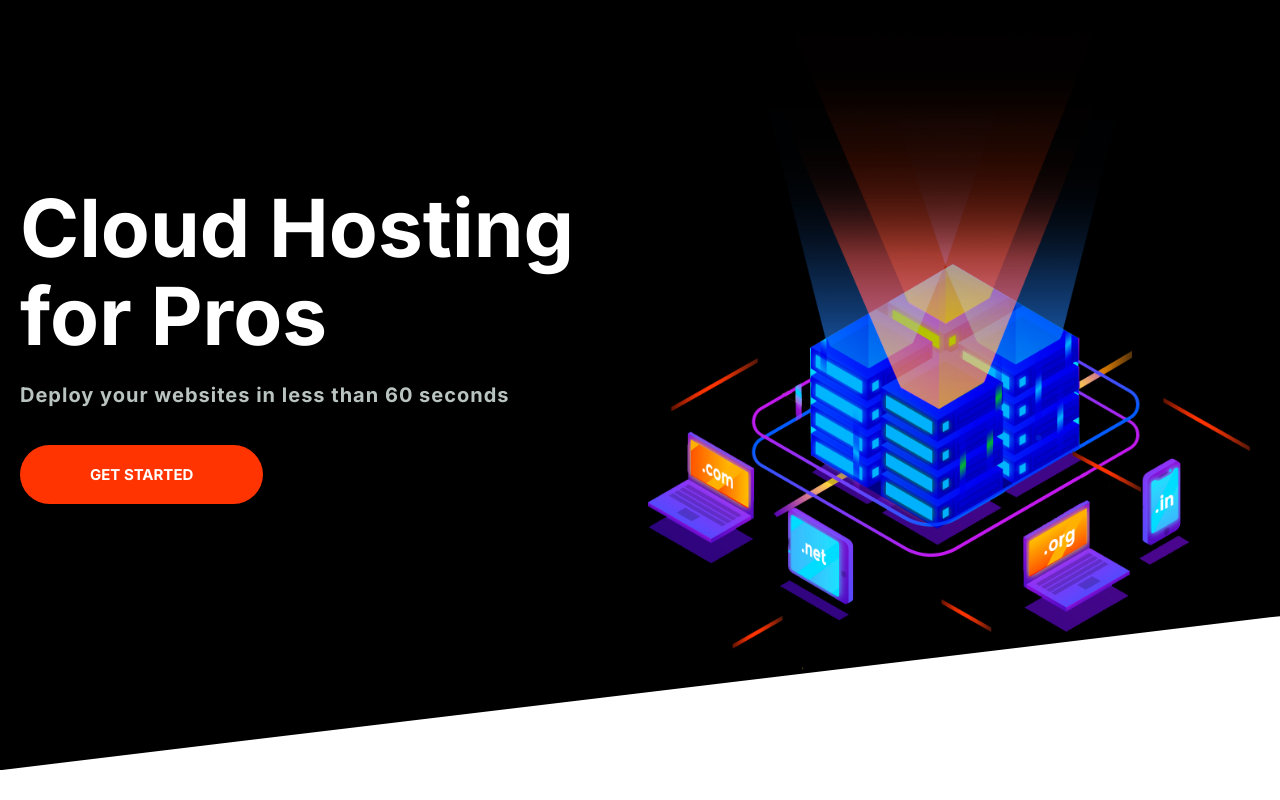
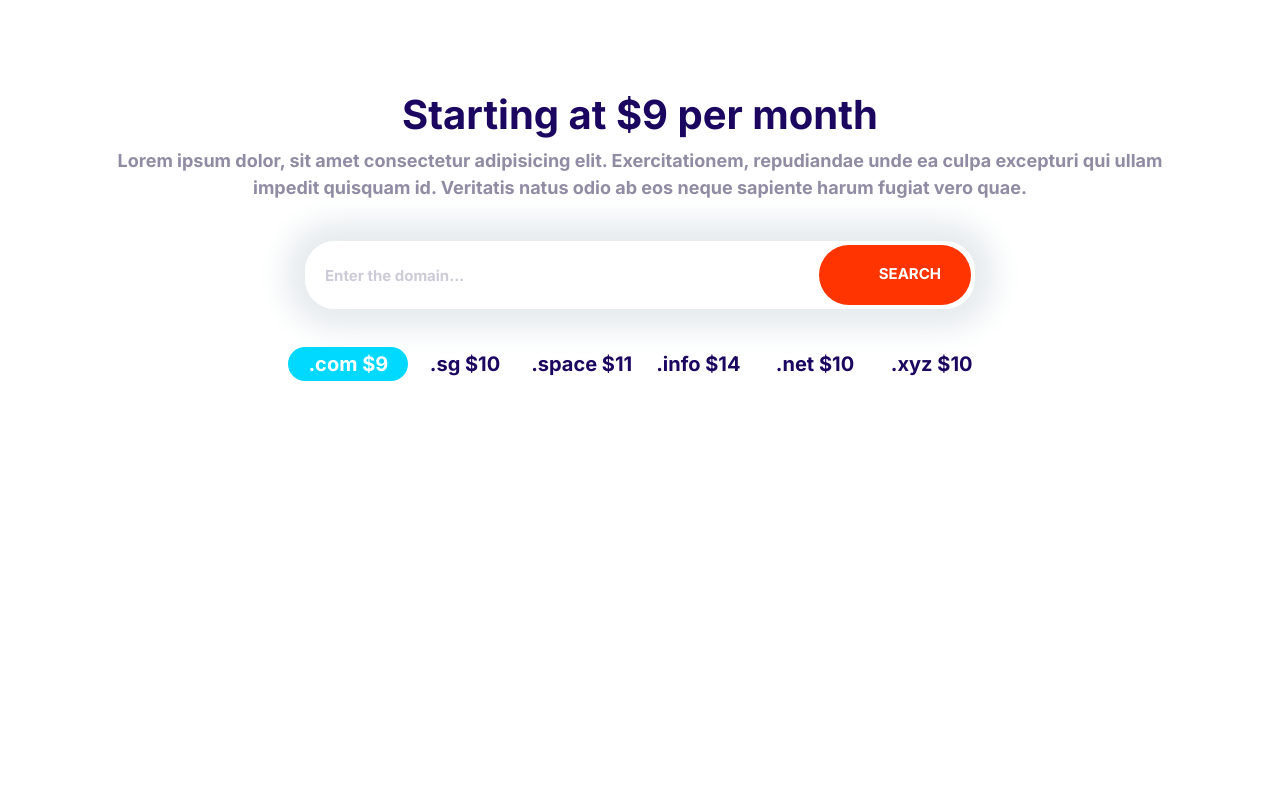
Before and after one commit to khainguyen21/UltimateHTML-CSSPart3, a plain HTML site: page index.html in a window 1280 px wide. Drawn offline with Linux system fonts and the light colour scheme.

Commit message:
Build domain block  components

```diff
--- a/css/style.css
+++ b/css/style.css
@@ -213,6 +213,15 @@ a {
     white-space: nowrap;
     text-align: center;
     margin: 1rem 0rem;
+    outline: 0;
+}
+
+.btn .icon {
+    width: 2rem;
+    height: 2rem;
+    margin-right: 1rem;
+    color: #fff;
+    vertical-align: middle;
 }
 
 .btn--primary {
@@ -294,7 +303,7 @@ a {
     border: 0;
     /* flex items grow to take up the available space */
     flex-grow: 1;
-    padding: 1.5rem 1rem ;
+    padding: 1.5rem 2rem ;
 }
 
 .input-group .btn {
@@ -743,3 +752,28 @@ a {
         align-self: center;
     }
 }
+
+/* Domain Block */
+.block-domain .input-group {
+    box-shadow: 0 0 30px 20px #e6ebee;
+    border: 0;
+    margin: 4rem auto;
+    max-width: 670px;
+}
+
+.block-domain__prices {
+    display: grid;
+    grid-template-columns: repeat(3, 1fr);
+    grid-template-rows: repeat(2, 6rem);
+    font-size: 2rem;
+    font-weight: 600;
+    justify-items: center;
+    max-width: 700px;
+    margin: 0 auto;
+}
+
+@media screen and (min-width: 768px) {
+    .block-domain__prices {
+        grid-template-columns: repeat(auto-fit, minmax(100px, 1fr));
+    }
+}
--- a/index.html
+++ b/index.html
@@ -14,18 +14,29 @@
     <link rel="stylesheet" href="css/style.css" />
   </head>
   <body>
-    <section class="block block--dark block--skewed-left hero">
-
-    <div class="grid grid--1x2">
-      <header class="hero__content">
-        <h1 class="block__heading">Cloud Hosting for Pros</h1>
-        <p class="hero__tagline">Deploy your websites in less than 60 seconds</p>
-        <a href="" class="btn btn--accent btn--stretched">Get Started</a>
+    <section class="block container block-domain">
+      <header class="block__header">
+        <h2>Starting at $9 per month</h2>
+        <p>
+          Lorem ipsum dolor, sit amet consectetur adipisicing elit.
+          Exercitationem, repudiandae unde ea culpa excepturi qui ullam impedit
+          quisquam id. Veritatis natus odio ab eos neque sapiente harum fugiat
+          vero quae.
+        </p>
       </header>
-
-      <img class="hero__image" src="images/banner.png" alt="">
-    </div>
-
+      <div class="input-group">
+        <input type="text" class="input" placeholder="Enter the domain...">
+        <button class="btn btn--accent">    <svg class="icon">
+          <use xlink:href="images/sprite.svg#search"></use>
+        </svg>Search</button>
+      </div>
+      <ul class="list block-domain__prices">
+        <li><span class="badge badge--secondary">.com $9</span></li>
+        <li>.sg $10</li>
+        <li>.space $11</li>
+        <li>.info $14</li>
+        <li>.net $10</li>
+        <li>.xyz $10</li>
     </section>
     <script src="js/main.js"></script>
   </body>
```
Also changed, not shown: components/hero.html (added, +13 -0 lines), components/icons.html (+2 -2 lines), components/input-group.html (added, +4 -0 lines).
